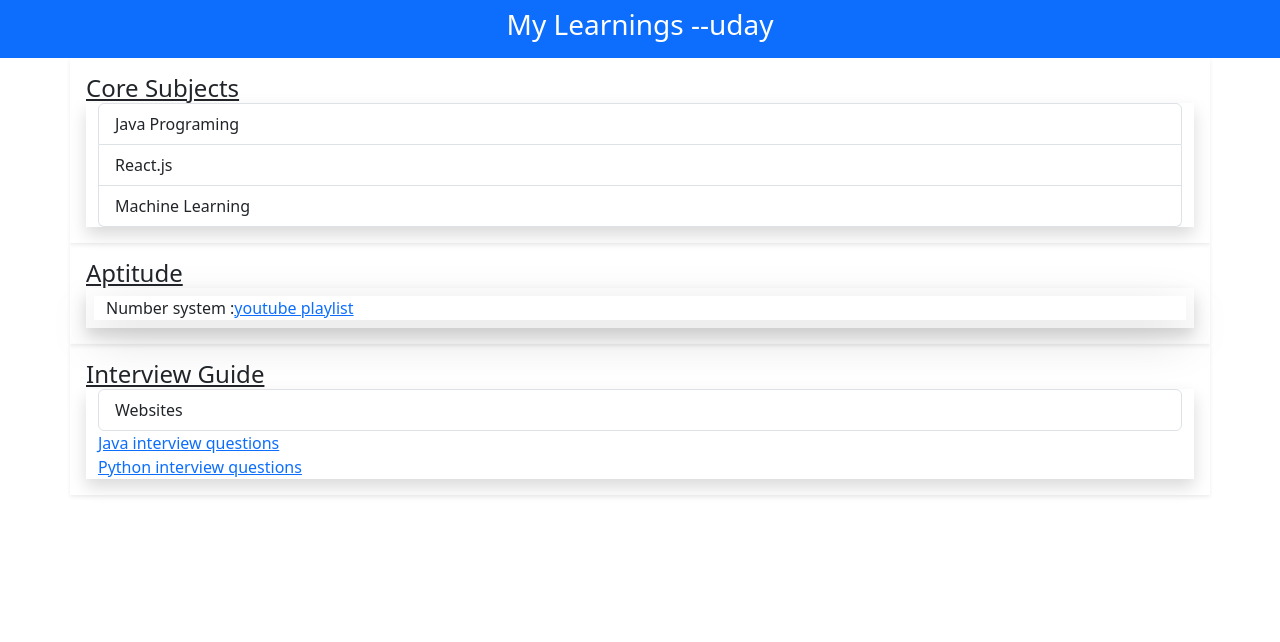
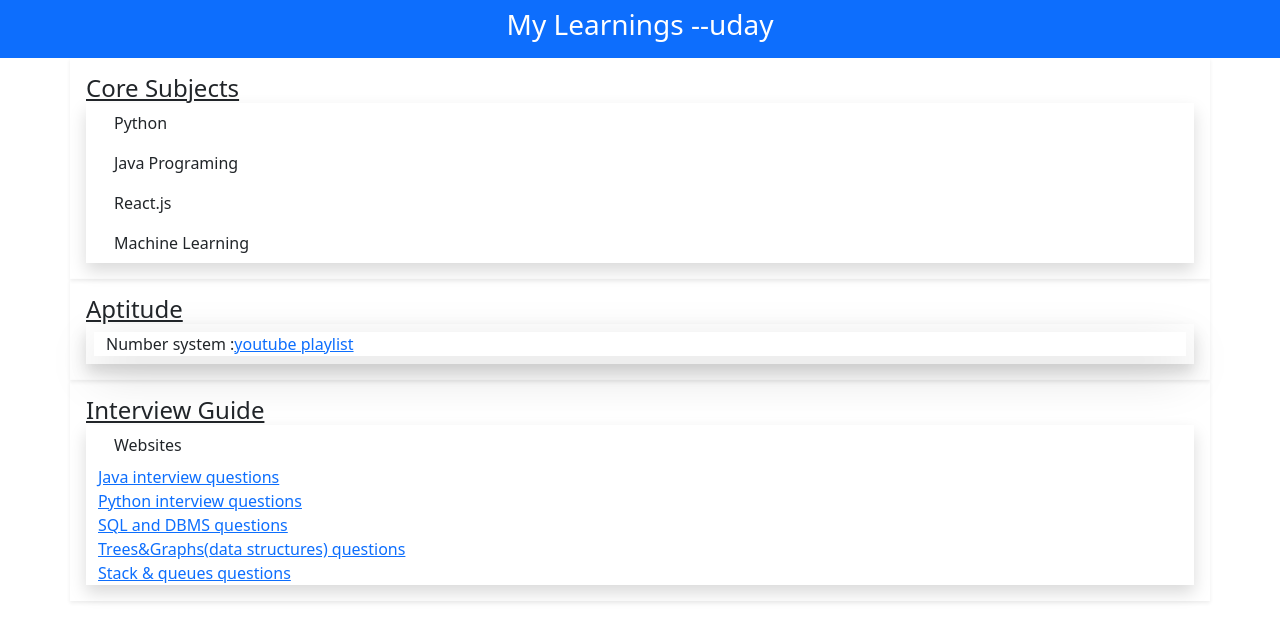
Before and after one commit to uday900/mylearnings, a React (Vite) app: page / in a window 1280 px wide. Shown: the top 642 px of the page. Built offline with nearby package versions, Linux system fonts and the light colour scheme.

Commit message:
added python

```diff
--- a/src/App.jsx
+++ /dev/null
@@ -1,16 +0,0 @@
-import { useState } from 'react'
-import reactLogo from './assets/react.svg'
-import viteLogo from '/vite.svg'
-import './App.css'
-
-function App() {
-  const [count, setCount] = useState(0)
-
-  return (
-    <>
-      bbbb
-    </>
-  )
-}
-
-export default App
--- a/src/core subjects/core subjects container.jsx
+++ b/src/core subjects/core subjects container.jsx
@@ -10,24 +10,27 @@ const [enableML, setenableML] = useState(false);
 return <>
 <div className="container shadow">
     <div className="list-group">
-        <a href="#" className="list-group-item"
+
+        <a href="https://drive.google.com/drive/folders/1pbl3hnNmWIqvzhm_9d8RbUvjzbmi9ao4?usp=drive_link" target="_blank" className="list-group-item">Python</a>
+
+        <div href="#" className="list-group-item btn btn-light"
         onClick={()=>{
             setenableJava(enableJava ? false : true);
-        }}>Java Programing</a>
+        }}>Java Programing</div>
         {enableJava && <JavaFiles/>}
 
-        <a href="#" className="list-group-item"
+        <div className="list-group-item btn btn-light"
                 onClick={()=>{
                     setenableReactjs(enableReactjs ? false : true);
                 }
-            }>  React.js</a>
+            }>  React.js</div>
         {enableReactjs&& <ReactjsFiles/>}
 
-        <a href="#" className="list-group-item"
+        <div href="#" className="list-group-item btn btn-light"
             onClick={()=>{
                 setenableML(enableML ? false : true);
             }
-        }>  Machine Learning</a>
+        }>  Machine Learning</div>
         {enableML&& <MachineLearningFiles/>}
 
     </div>
--- a/src/index.css
+++ b/src/index.css
@@ -5,3 +5,10 @@
 a:focus{
     color: blueviolet;
 }
+.list-group-item{
+    border: none;
+    border-radius: 10px;
+}
+.btn-light{
+    text-align: left;
+}
--- a/src/interview guide/interview guide container.jsx
+++ b/src/interview guide/interview guide container.jsx
@@ -8,18 +8,22 @@ return <>
 {/* subject name */}
 <div className="container shadow">
     <div className="list-group">
-        <a href="#" className="list-group-item"
+        <div className="list-group-item btn btn-light"
             onClick={()=>{
                 setenableWebsiteLinks(enableWebsiteLinks ? false : true);
             }
-        }>  Websites</a>
+        }>  Websites</div>
         {enableWebsiteLinks && <WebsiteLinks/>}
     </div>
 
 
     {/* pdf's */}
     <a href="./media/Interview Materials/Java-Interview-Questions.pdf" target="_blank">Java interview questions</a> <br />
-    <a href="./media/Interview Materials/Python Interview Q&A.pdf" target="_blank">Python interview questions</a>
+    <a href="./media/Interview Materials/Python Interview Q&A.pdf" target="_blank">Python interview questions</a> <br />
+    <a href="https://docs.google.com/document/d/1qFmmXD8p_-wCUoNVNaAllDIQio-EvXpr/edit?usp=drive_link&ouid=113064704097444808273&rtpof=true&sd=true" target="_blank">SQL and DBMS questions</a> <br />
+    <a href="https://drive.google.com/file/d/1OOtUbDuXE3ySbW9rBO9-tyTVqaXibqLe/view?usp=drive_link" target="_blank">Trees&Graphs(data structures) questions</a> <br />
+    <a href="https://drive.google.com/file/d/1wCN5r4dCuDMbqanJUwfdXqQMtUNWrMjF/view?usp=drive_link" target="_blank">Stack & queues questions</a> <br />
+
 </div>
 </>
 };export default InterviewGuideContainer;
--- a/src/main.jsx
+++ b/src/main.jsx
@@ -1,6 +1,5 @@
 import React from 'react'
 import ReactDOM from 'react-dom/client'
-import App from './App.jsx'
 import './index.css'
 import HomePage from './index.jsx'
 
```
Also changed, not shown: src/App.css (deleted).
